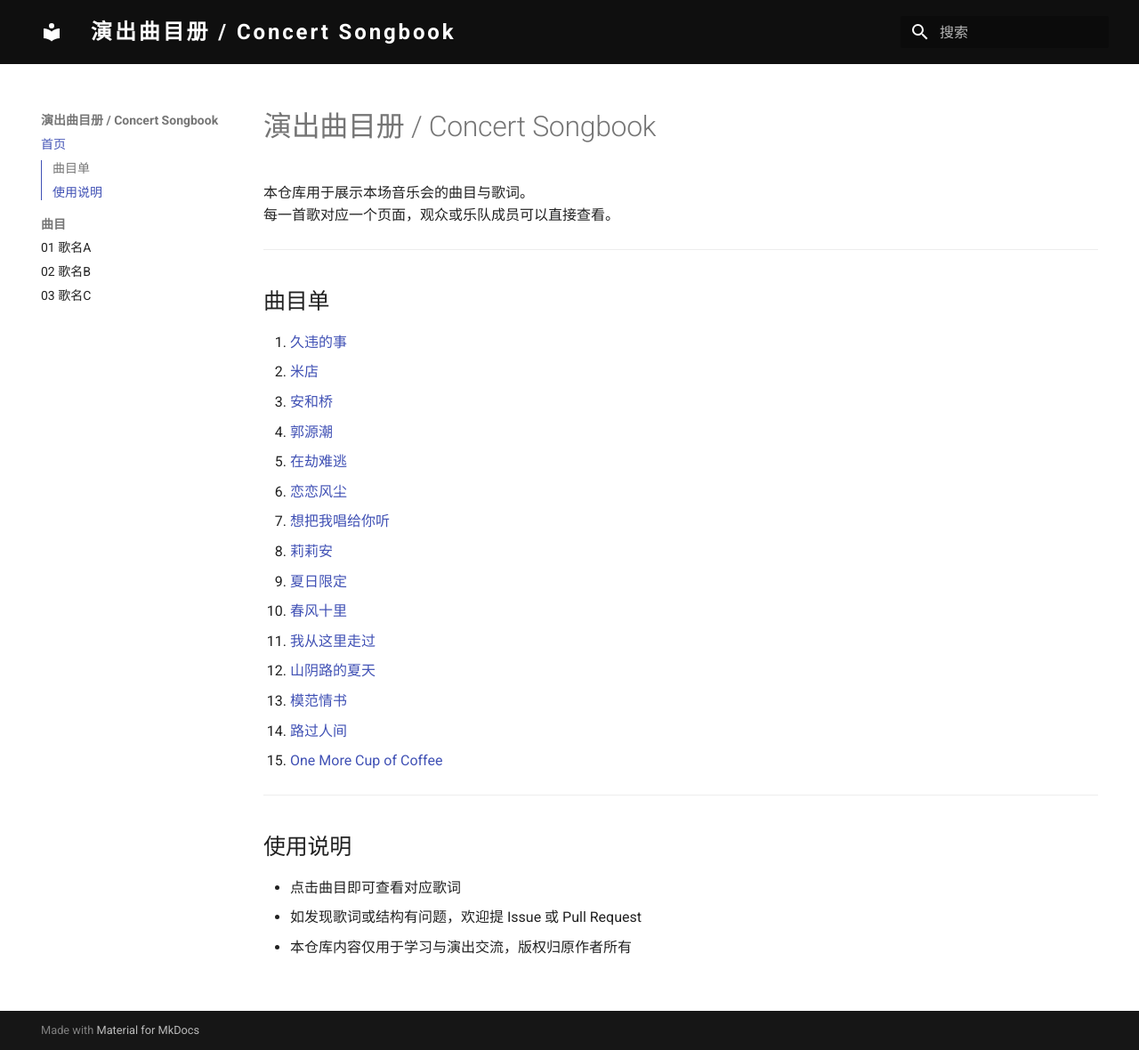
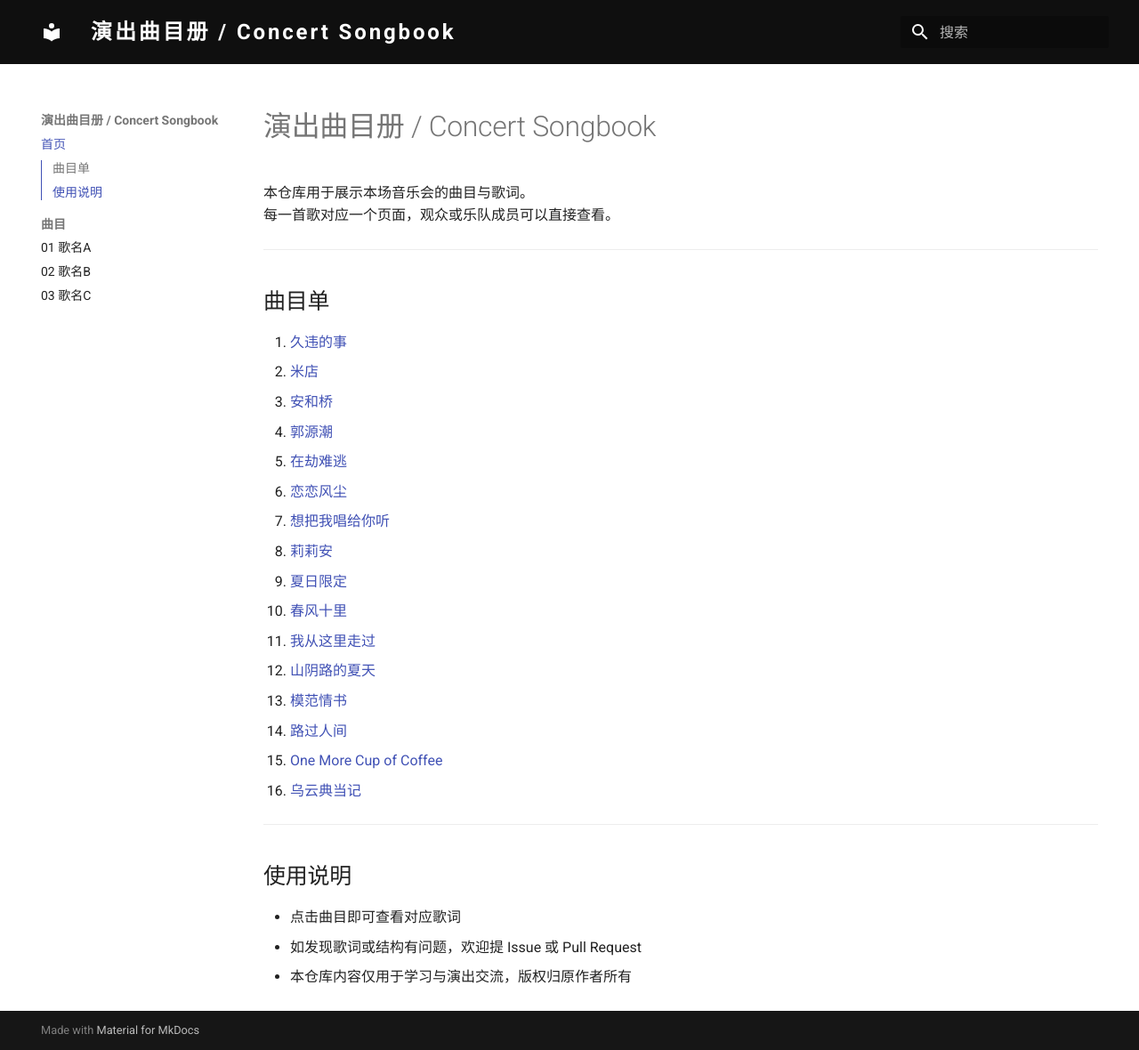
Before and after one commit to stubbornleaf/jiuweideshi-songbook, an MkDocs documentation site: the page built from docs/index.md, in a window 1280 px wide and 1180 px high. Shown: the whole window at 89% size. Built offline with MkDocs 1.6.1 and Material for MkDocs 9.7.7, drawn with Linux system fonts in a browser that asks for light colours.

Commit message:
Update index.md

```diff
--- a/docs/index.md
+++ b/docs/index.md
@@ -22,6 +22,7 @@
 13. [模范情书](songs/模范情书.md)
 14. [路过人间](songs/路过人间.md)
 15. [One More Cup of Coffee](songs/One%20More%20Cup%20of%20Coffee.md)
+16. [乌云典当记](乌云典当记.md)
 
 ---
 
```
